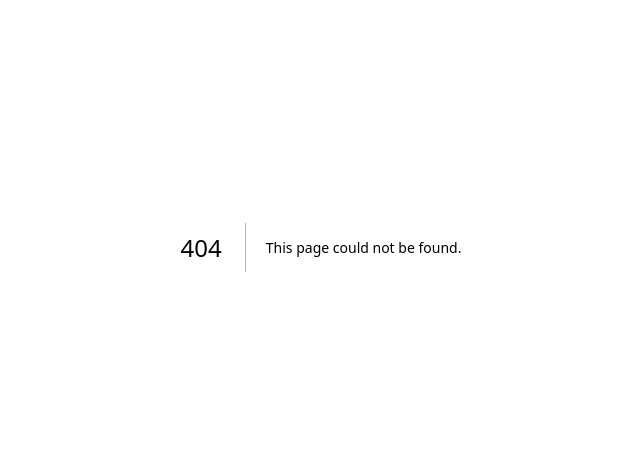
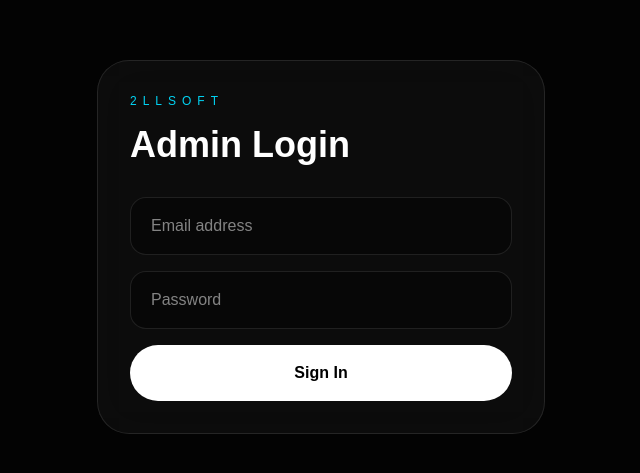
Before and after one commit to 2LLSOFT/2llsoft-clean, a Next.js app: page /login in a window 1280 px wide. Before the commit this address had no page. Shown: the part 153-626 px from the top of the page, without its empty margins (319-959 px from the left). Built offline with nearby package versions, Linux system fonts and the light colour scheme.

Commit message:
add login page

```diff
--- /dev/null
+++ b/app/login/page.tsx
@@ -0,0 +1,33 @@
+export default function LoginPage() {
+  return (
+    <main className="flex min-h-screen items-center justify-center bg-[#030303] px-6 text-white">
+      <div className="w-full max-w-md rounded-[2rem] border border-white/10 bg-white/[0.04] p-8 backdrop-blur-xl">
+        <p className="text-xs uppercase tracking-[0.5em] text-cyan-400">
+          2LLSOFT
+        </p>
+
+        <h1 className="mt-4 text-4xl font-black">
+          Admin Login
+        </h1>
+
+        <form className="mt-8 space-y-4">
+          <input
+            type="email"
+            placeholder="Email address"
+            className="w-full rounded-2xl border border-white/10 bg-black/40 px-5 py-4 text-white outline-none"
+          />
+
+          <input
+            type="password"
+            placeholder="Password"
+            className="w-full rounded-2xl border border-white/10 bg-black/40 px-5 py-4 text-white outline-none"
+          />
+
+          <button className="w-full rounded-full bg-white px-8 py-4 font-bold text-black">
+            Sign In
+          </button>
+        </form>
+      </div>
+    </main>
+  );
+}
```
